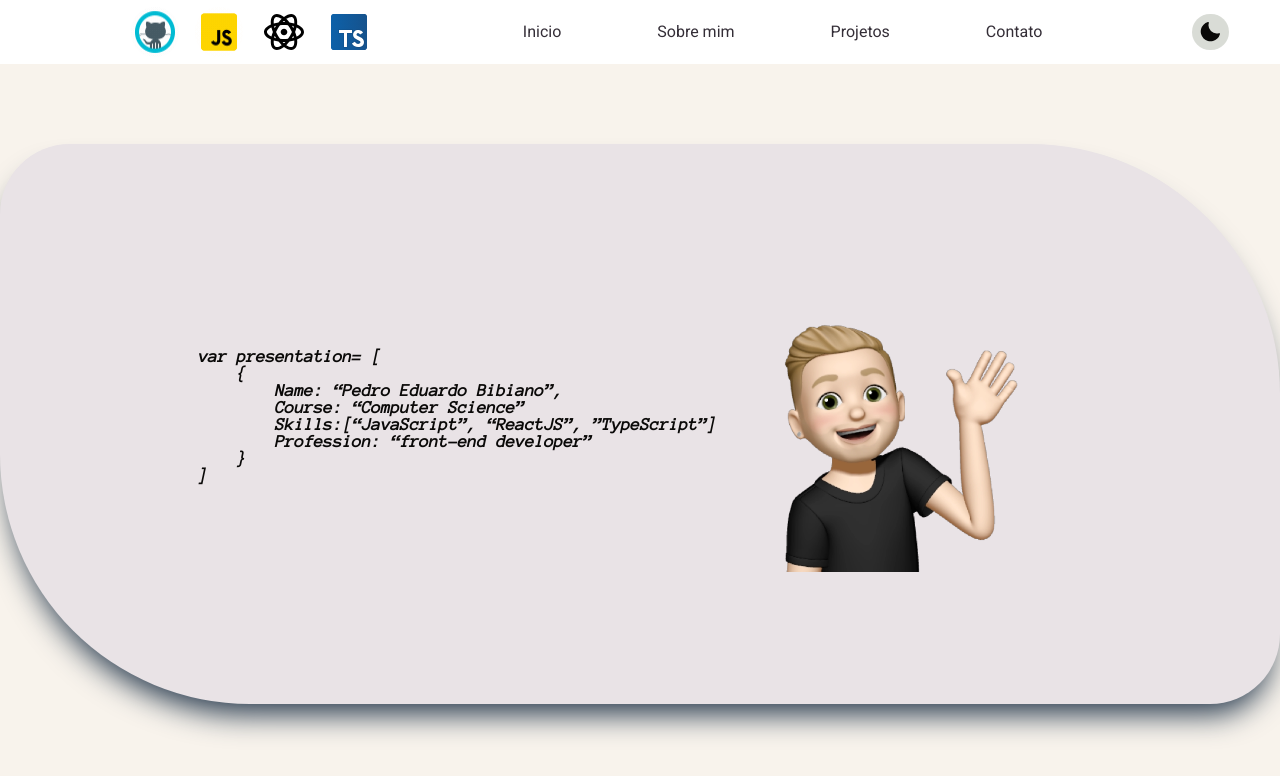
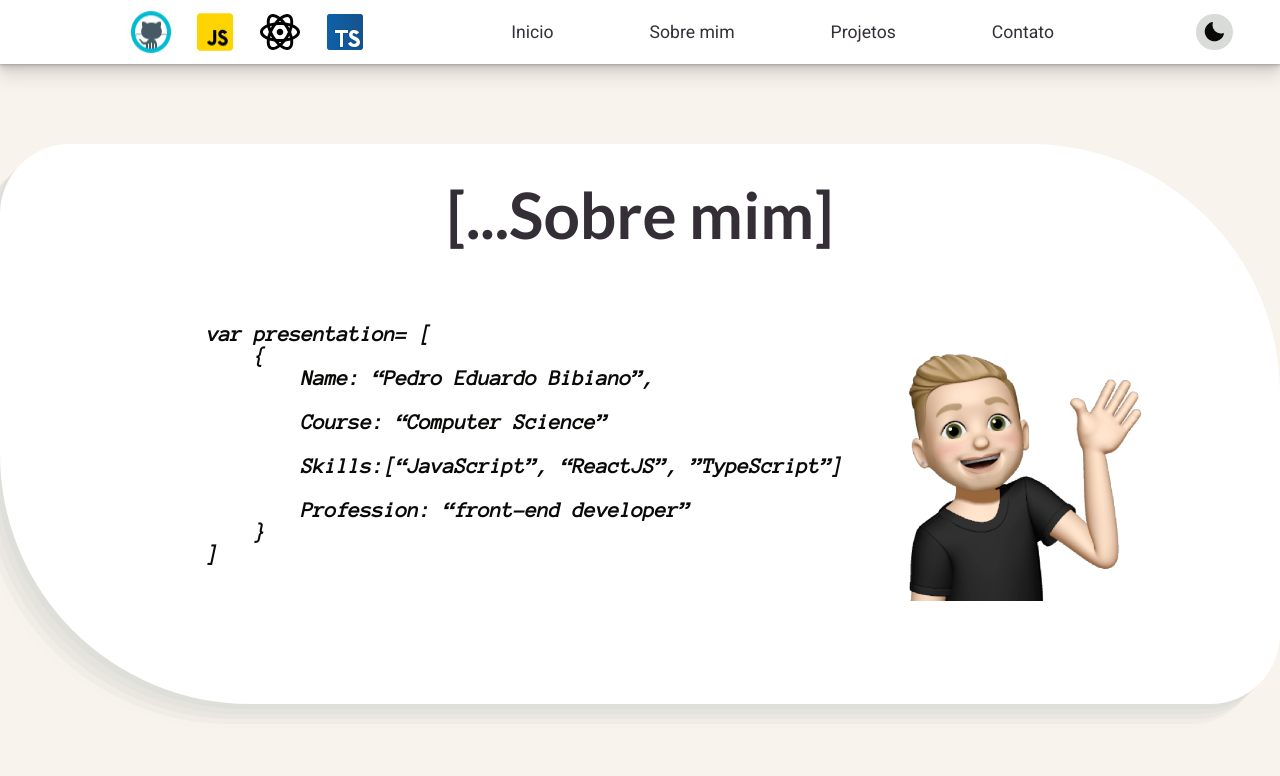
Before and after one commit to pedroeduardobibiano/Portfolio, a React (Vite) app: page / in a window 1280 px wide. Shown: the top 776 px of the page. Built offline with nearby package versions, Linux system fonts and the light colour scheme.

Commit message:
First_Page

```diff
--- a/index.html
+++ b/index.html
@@ -2,6 +2,13 @@
 <html lang="en">
   <head>
     <meta charset="UTF-8" />
+
+    <link rel="preconnect" href="https://fonts.googleapis.com" />
+    <link rel="preconnect" href="https://fonts.gstatic.com" crossorigin />
+    <link
+      href="https://fonts.googleapis.com/css2?family=Anonymous+Pro:ital@1&family=Lato:wght@700&display=swap"
+      rel="stylesheet"
+    />
 
     <link rel="preconnect" href="https://fonts.googleapis.com" />
     <link rel="preconnect" href="https://fonts.gstatic.com" crossorigin />
--- a/src/components/Header/styles.ts
+++ b/src/components/Header/styles.ts
@@ -6,6 +6,9 @@ export const HeaderContainer = styled.header`
         background-color: ${(props) => props.theme.colors["Background-N1"]};
         max-width: 100%;
         height: 4rem;
+
+        box-shadow: rgba(0, 0, 0, 0.07) 0px 1px 1px, rgba(0, 0, 0, 0.07) 0px 2px 2px, rgba(0, 0, 0, 0.07) 0px 4px 4px, rgba(0, 0, 0, 0.07) 0px 8px 8px, rgba(0, 0, 0, 0.07) 0px 16px 16px;
+
 `;
 
 export const LinkBox = styled.div`
@@ -43,7 +46,7 @@ export const LinkContainer = styled.div`
     padding: 1rem 3rem;
     cursor: pointer;
 
-
+    font-size: 1.1rem;
     border-bottom: 1px solid transparent;
 
     :hover{
--- a/src/pages/Home/index.tsx
+++ b/src/pages/Home/index.tsx
@@ -1,10 +1,11 @@
-import { HomeContent, HomeContainer, ImgContent, TextContent } from "./styles";
+import { HomeContent, HomeContainer, ImgContent, TextContent, TextTitle } from "./styles";
 
 import Photo from '../../assets/Icons/Eu.webp'
 
 export function Home() {
     return (
         <HomeContainer>
+             <TextTitle>{`[...Sobre mim]`}</TextTitle>
             <HomeContent>
 
                 <TextContent>
@@ -12,8 +13,11 @@ export function Home() {
     var presentation= [
         {
             Name: “Pedro Eduardo Bibiano”,
+
             Course: “Computer Science”
+
             Skills:[“JavaScript”, “ReactJS”, ”TypeScript”]
+
             Profession: “front-end developer”
         }
     ]
--- a/src/pages/Home/styles.ts
+++ b/src/pages/Home/styles.ts
@@ -1,11 +1,11 @@
 import styled from "styled-components";
 
 export const HomeContainer = styled.div`
-    background-color: ${({ theme }) => theme.colors["Background-N3"]};
+    background-color: ${({ theme }) => theme.colors["Background-N1"]};
     margin: 0 auto;
     max-width: 1420px;
     margin-top: 5rem;
-    box-shadow: rgb(38, 57, 77) 0px 20px 30px -10px;
+    box-shadow: rgba(173, 181, 189, 0.1) -5px 5px, rgba(173, 181, 189, 0.1) -10px 10px, rgba(173, 181, 189, 0.1) -15px 15px, rgba(173, 181, 189, 0.1) -20px 20px, rgba(173, 181, 189, 0.01) -25px 25px;
     height: 70vh;
 
     border-radius: 70px 250px 70px 250px;
@@ -16,7 +16,7 @@ export const HomeContainer = styled.div`
 export const TextContent = styled.div`
   pre{
     font-family:Anonymous Pro, 'Courier New', Courier, monospace;
-    font-size: 1.1rem;
+    font-size: 1.35rem;
     font-weight: bold;
 
     color: ${({ theme }) => theme.colors["Fonte-F2"]};
@@ -36,5 +36,16 @@ export const HomeContent = styled.div`
  display:grid;
     grid-template-columns: 1fr 1fr;
     padding-left: 10rem;
-   padding-top: 8rem;
+   padding-top: 3rem;
     `;
+
+    export const TextTitle = styled.div`
+        display:flex;
+        justify-content:center;
+        align-items:center;
+
+        padding-top: 2rem ;
+
+        font-family: Lato;
+        font-size: 4rem;
+`;
--- a/src/styles/theme/default.ts
+++ b/src/styles/theme/default.ts
@@ -14,11 +14,11 @@ export const defaultTheme = {
 
 export const defaultThemeDark = {
     colors: {
-        "Background-N1": "#353B3C",
-        "Background-N2": "#846A6A",
-        "Background-N3": "#A2999E",
+        "Background-N1": "#1B1B1E",
+        "Background-N2": "#111",
+        "Background-N3": "#141920",
 
-        "Background-Theme": "#946A6A",
+        "Background-Theme": "#373F51",
 
         "Fonte-F1": "#FAFAFA",
         "Fonte-F2": "#EAE0D5",
```
